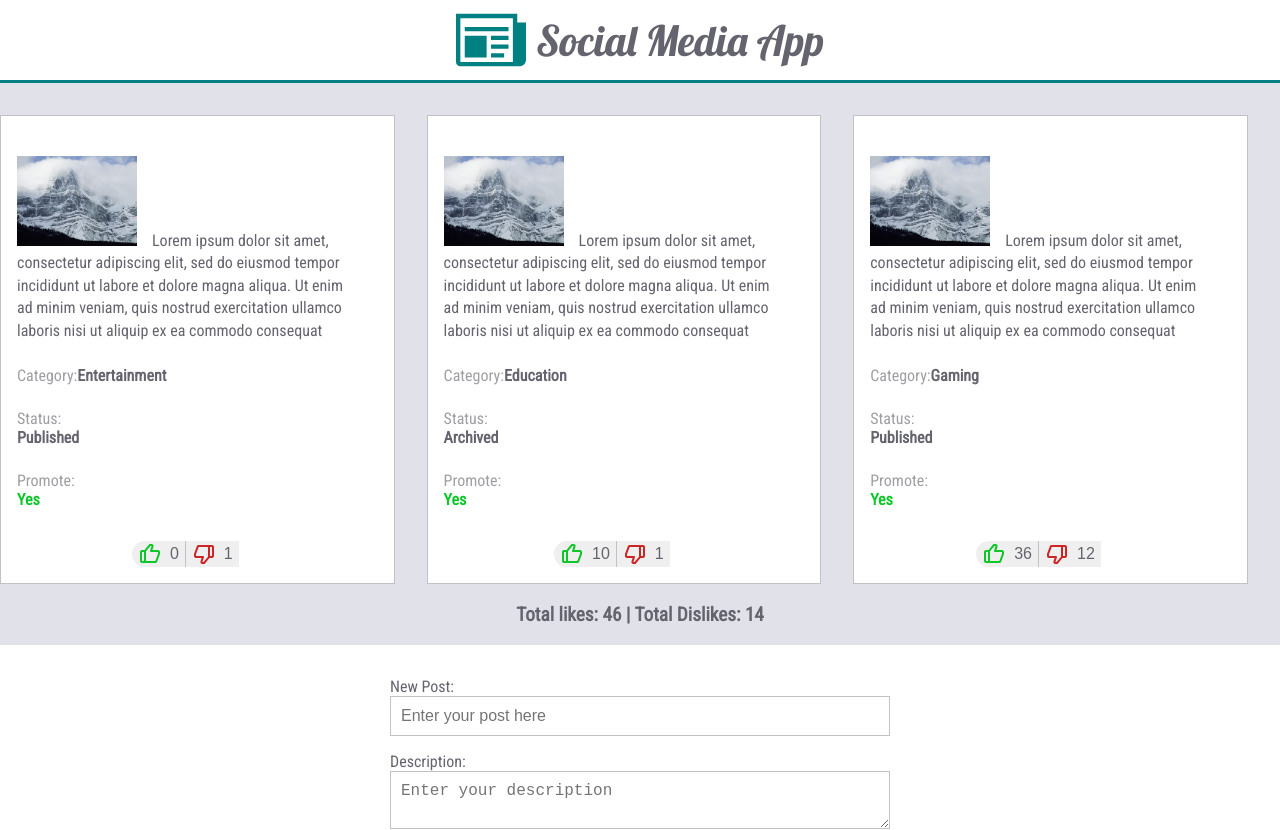
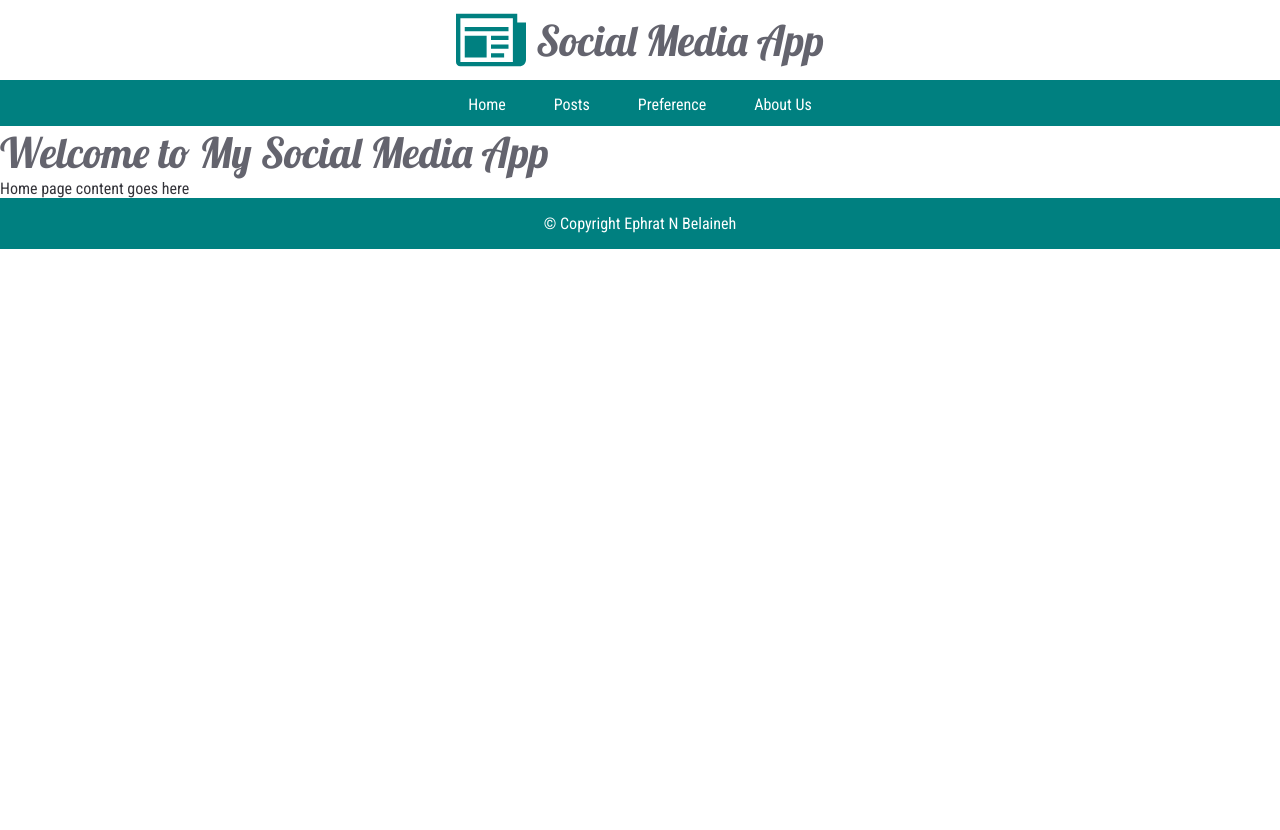
Before and after one commit to EphratB/social-media-app, a React (Create React App) app: page / in a window 1280 px wide. Shown: the top 830 px of the page. After the commit the page ends 800 px from the top, so only its background shows below. Built offline with nearby package versions, Linux system fonts and the light colour scheme.

Commit message:
install router, worked on routing

```diff
--- a/package.json
+++ b/package.json
@@ -11,6 +11,7 @@
     "react-dom": "^18.2.0",
     "react-icons": "^4.7.1",
     "react-redux": "^8.0.5",
+    "react-router-dom": "^6.9.0",
     "react-scripts": "5.0.1",
     "react-uuid": "^2.0.0",
     "sass": "^1.58.3",
--- a/src/App.js
+++ b/src/App.js
@@ -1,16 +1,25 @@
 import Header from "./components/Header";
 import Footer from "./components/Footer";
-import PostList from "./components/Posts/postList";
-import Form from "./components/Form";
-import Settings from "./components/Settings";
+import HomePage from "./components/pages/HomePage";
+import PreferencesPage from "./components/pages/PreferencesPage";
+import PostListPage from "./components/pages/HomePage/PostListPage";
+import AboutUsPage from "./components/pages/AboutUsPage";
+import { Routes, Route } from "react-router-dom";
+import PageNotFound from "./components/pages/PageNotFound";
 
 function App() {
   return (
     <>
       <Header />
-      <PostList />
-      <Form />
-      <Settings />
+
+      <Routes>
+        <Route path="/" element={<HomePage />} />
+        <Route path="/posts" element={<PostListPage />} />
+        <Route path="/preferences" element={<PreferencesPage />} />
+        <Route path="/about" element={<AboutUsPage />} />
+        <Route path="*" element={<PageNotFound />} />
+      </Routes>
+
       <Footer />
     </>
   );
--- a/src/components/Header/index.js
+++ b/src/components/Header/index.js
@@ -1,13 +1,17 @@
 import appName from "../Includes/variables";
 import { ImNewspaper } from "react-icons/im";
+import MainMenu from "../MainMenu";
 import "./styles.scss";
 
 function Header() {
   return (
-    <header className="main">
-      <ImNewspaper />
-      <h1>{appName}</h1>
-    </header>
+    <>
+      <header className="main">
+        <ImNewspaper />
+        <h1>{appName}</h1>
+      </header>
+      <MainMenu />
+    </>
   );
 }
 export default Header;
--- /dev/null
+++ b/src/components/MainMenu/index.js
@@ -0,0 +1,12 @@
+import "./styles.scss";
+
+export default function MainMenu() {
+  return (
+    <nav className="main">
+      <a href="/">Home</a>
+      <a href="/posts">Posts</a>
+      <a href="/preferences">Preference</a>
+      <a href="/about-us">About Us</a>
+    </nav>
+  );
+}
--- /dev/null
+++ b/src/components/MainMenu/styles.scss
@@ -0,0 +1,24 @@
+@import "../../styles/variables.scss";
+
+nav.main {
+  display: flex;
+  justify-content: center;
+  background-color: $primary-color;
+
+  a {
+    display: block;
+    padding: 0.5rem 0.75rem;
+    font-size: 0.9rem;
+    color: #fff;
+    text-decoration: none;
+
+    &:hover {
+      background-color: rgba(255, 255, 255, 0.4);
+    }
+
+    @include breakpoint-small {
+      padding: 0.75rem 1.5rem;
+      font-size: 1rem;
+    }
+  }
+}
--- /dev/null
+++ b/src/components/pages/AboutUsPage/index.js
@@ -0,0 +1,8 @@
+export default function AboutUsPage() {
+  return (
+    <main>
+      <h1>About Us Page</h1>
+      <div>About us content goes here</div>
+    </main>
+  );
+}
--- /dev/null
+++ b/src/components/pages/HomePage/PostListPage/index.js
@@ -0,0 +1,8 @@
+export default function PostListPage() {
+  return (
+    <main>
+      <h1>Posts</h1>
+      <div>Post list and form go here</div>
+    </main>
+  );
+}
--- /dev/null
+++ b/src/components/pages/HomePage/index.js
@@ -0,0 +1,8 @@
+export default function HomePage() {
+  return (
+    <main>
+      <h1>Welcome to My Social Media App</h1>
+      <div>Home page content goes here</div>
+    </main>
+  );
+}
--- /dev/null
+++ b/src/components/pages/PageNotFound/index.js
@@ -0,0 +1,10 @@
+export default function PageNotFound() {
+  return (
+    <main>
+      <h1>Page not found</h1>
+      <div>
+        We're sorry, but the page you are looking for could not be found.
+      </div>
+    </main>
+  );
+}
--- /dev/null
+++ b/src/components/pages/PreferencesPage/index.js
@@ -0,0 +1,8 @@
+export default function PreferencesPage() {
+  return (
+    <main>
+      <h1>Preferences</h1>
+      <div>Preferences go here</div>
+    </main>
+  );
+}
--- a/src/index.js
+++ b/src/index.js
@@ -4,12 +4,15 @@ import "./styles/index.scss";
 import App from "./App";
 import { store } from "./redux/store";
 import { Provider } from "react-redux";
+import { BrowserRouter } from "react-router-dom";
 
 const root = ReactDOM.createRoot(document.getElementById("root"));
 root.render(
-  <Provider store={store}>
-    <React.StrictMode>
-      <App />
-    </React.StrictMode>
-  </Provider>
+  <React.StrictMode>
+    <Provider store={store}>
+      <BrowserRouter>
+        <App />
+      </BrowserRouter>
+    </Provider>
+  </React.StrictMode>
 );
```
Also changed, not shown: 1 other file (tests, documents, lock files or other folders).
